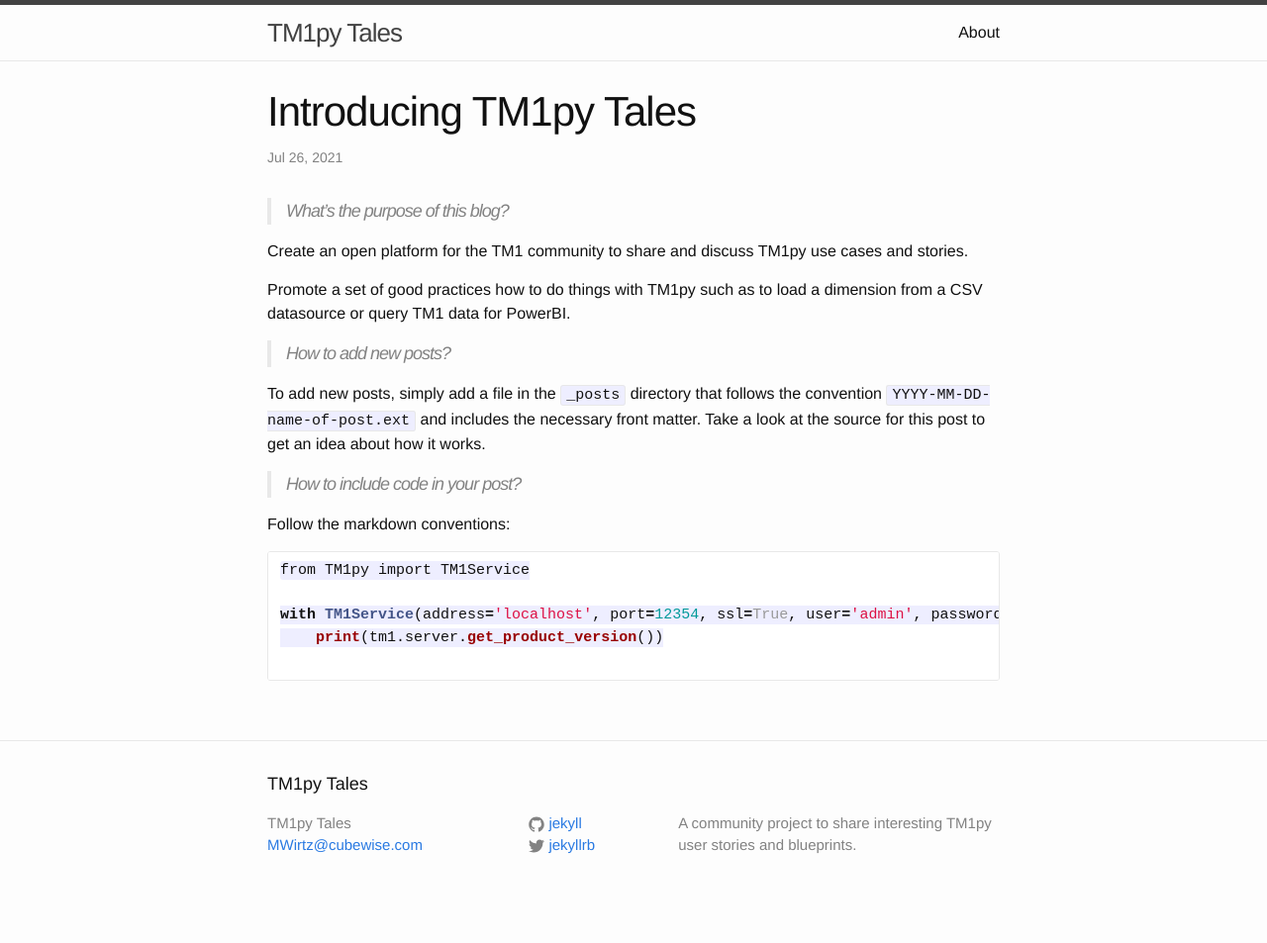
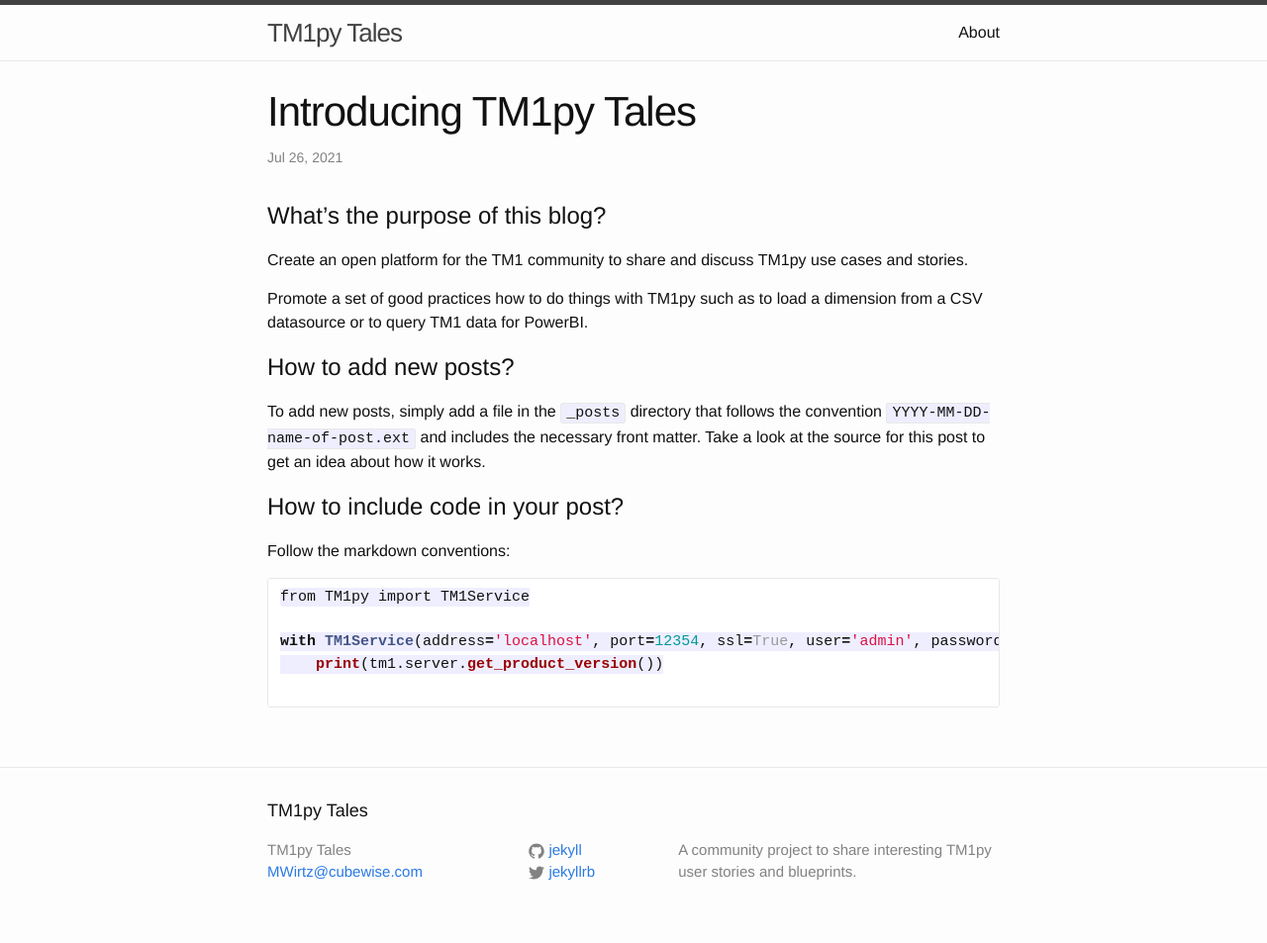
Before and after one commit to cubewise-code/tm1py-tales, a Jekyll site: the page built from _posts/2021-07-26-introducing-tm1py-tales.md, in a window 1280 px wide. Shown: the whole page at 99% size. Built offline with Jekyll 4.4.1, drawn with Linux system fonts in a browser that asks for light colours; before the commit the page ends 926 px from its top, so only the background shows below that.

```diff
--- a/_posts/2021-07-26-introducing-tm1py-tales.markdown
+++ b/_posts/2021-07-26-introducing-tm1py-tales.md
@@ -5,18 +5,20 @@ date:   2021-07-26 15:30:00
 categories: introduction
 ---
 
-> What's the purpose of this blog?
+What's the purpose of this blog?
+=====
 
 Create an open platform for the TM1 community to share and discuss TM1py use cases and stories.
 
-Promote a set of good practices how to do things with TM1py such as to load a dimension from a CSV datasource or query TM1 data for PowerBI.
+Promote a set of good practices how to do things with TM1py such as to load a dimension from a CSV datasource or to query TM1 data for PowerBI.
 
-
-> How to add new posts?
+How to add new posts?
+=====
 
 To add new posts, simply add a file in the `_posts` directory that follows the convention `YYYY-MM-DD-name-of-post.ext` and includes the necessary front matter. Take a look at the source for this post to get an idea about how it works.
 
-> How to include code in your post?
+How to include code in your post?
+=====
 
 Follow the markdown conventions:
 
```
Also changed, not shown: _posts/2021-07-26-synchronize-dimension.md (added, +6 -0 lines), about.md (+2 -1 lines), README.md.
